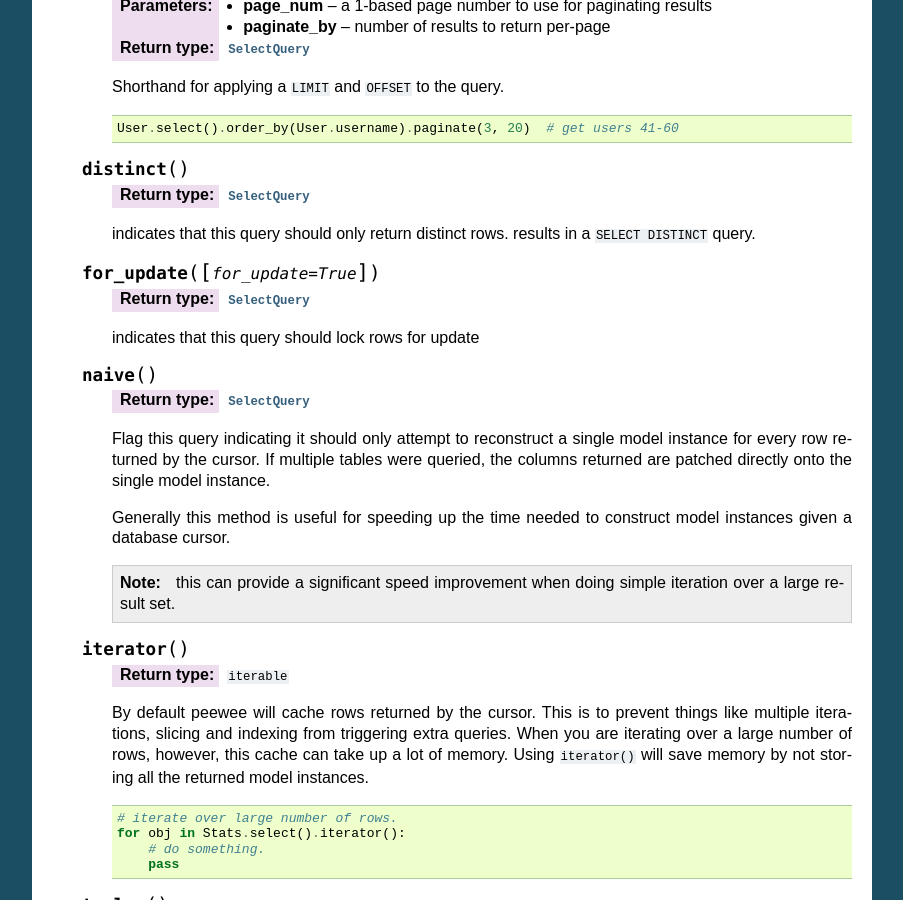
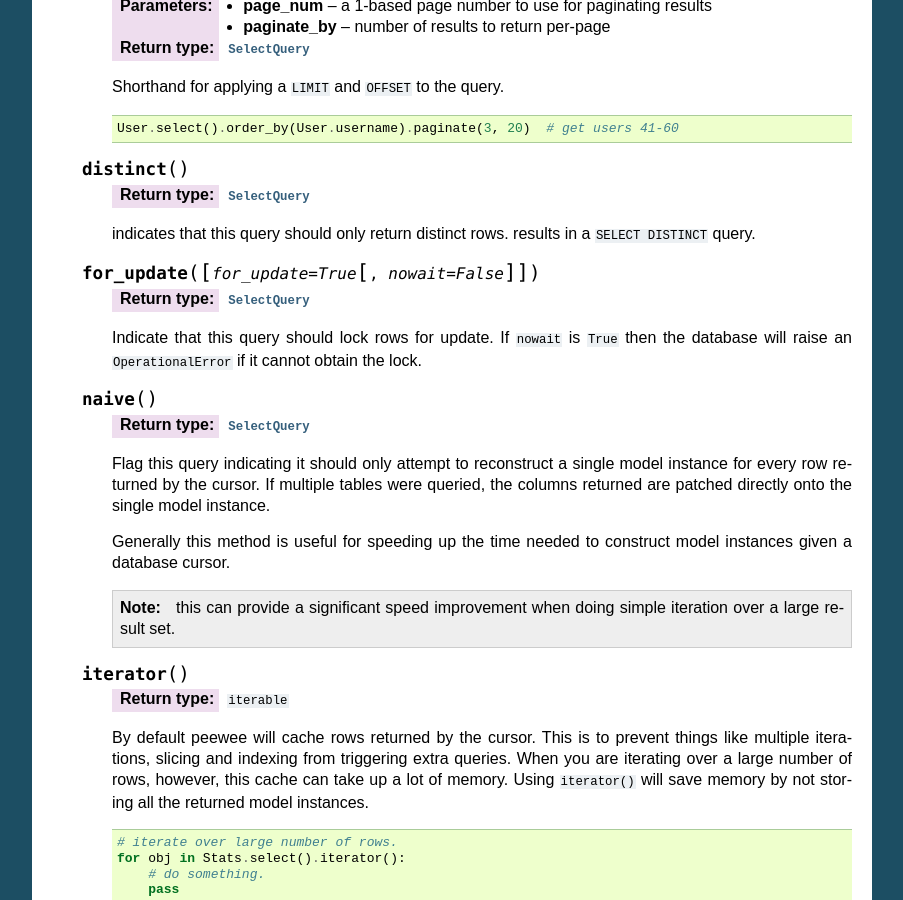
Before and after one commit to coleifer/peewee, a Sphinx documentation site: the page built from docs/peewee/api.rst, in a window 1280 px wide and 900 px high, scrolled down 14329 px. Shown: the whole window, without its empty margins (198-1101 px from the left). Built offline with Sphinx 7.4.7, drawn with Linux system fonts in a browser that asks for light colours.

Commit message:
Documenting new api.

```diff
--- a/docs/peewee/api.rst
+++ b/docs/peewee/api.rst
@@ -878,11 +878,13 @@ Query Types
         indicates that this query should only return distinct rows.  results in a
         ``SELECT DISTINCT`` query.
 
-    .. py:method:: for_update([for_update=True])
+    .. py:method:: for_update([for_update=True[, nowait=False]])
 
         :rtype: :py:class:`SelectQuery`
 
-        indicates that this query should lock rows for update
+        Indicate that this query should lock rows for update.  If ``nowait`` is
+        ``True`` then the database will raise an ``OperationalError`` if it
+        cannot obtain the lock.
 
     .. py:method:: naive()
 
```
